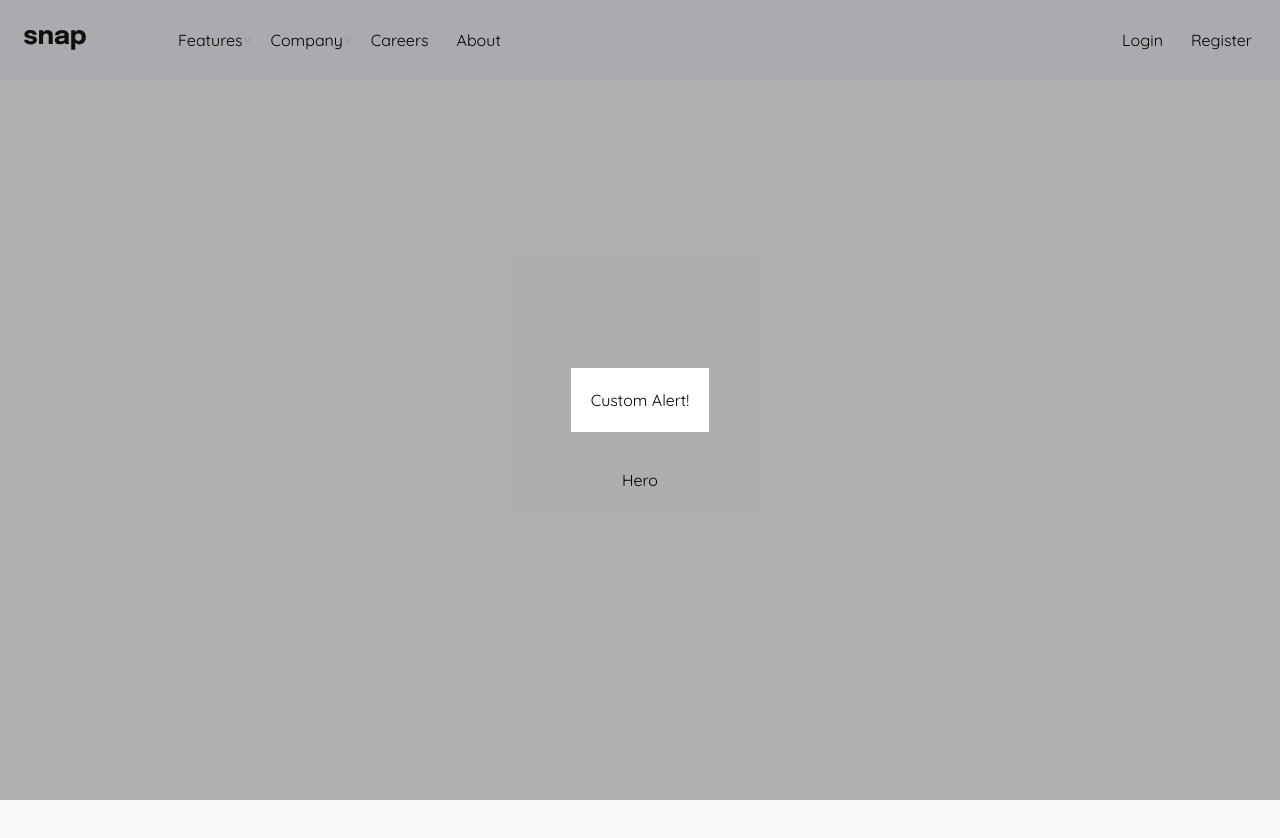
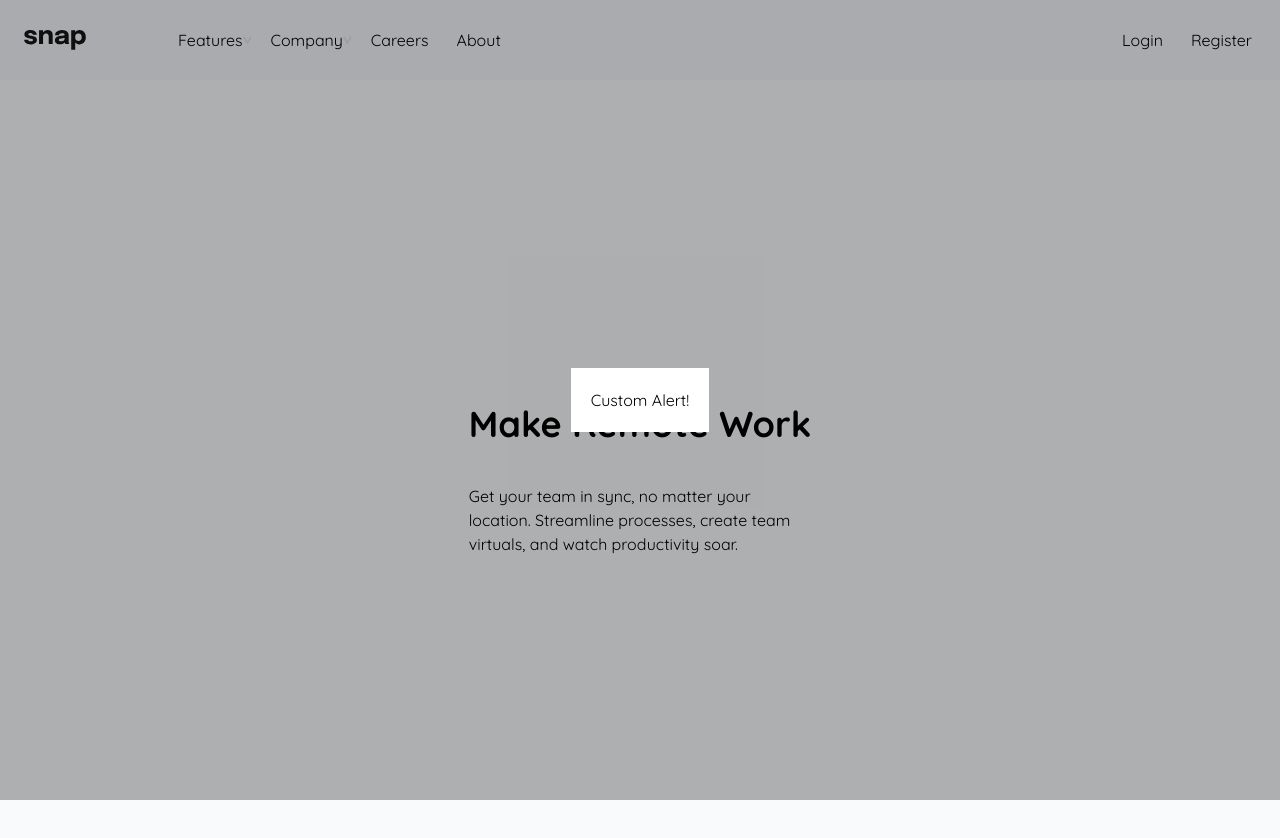
Before and after one commit to nickelzon/intro-section-with-dropdown-nav, a React (Vite) app: page / in a window 1280 px wide. Shown: the top 838 px of the page. Built offline with nearby package versions, Linux system fonts and the light colour scheme; the HTML template or start-up script is replaced by a standard one.

Commit message:
title and desc

```diff
--- a/src/Components/Hero.jsx
+++ b/src/Components/Hero.jsx
@@ -5,6 +5,23 @@ import { menu } from "../Constants";
 import { Alert } from "./Alert";
 import { footerimg } from "../Constants";
 import { herodesktop, heromobile } from "../images";
+
+const TitleAndDesc = () => {
+  const style = {
+    title: "text-4xl font-black",
+  };
+  return (
+    <div className="title-and-desc grid gap-10">
+      <h1 className={style.title}>Make Remote Work</h1>
+      <div>
+        <span>
+          Get your team in sync, no matter your location. Streamline processes,
+          create team virtuals, and watch productivity soar.
+        </span>
+      </div>
+    </div>
+  );
+};
 
 const Hero = () => {
   const toggle = useContext(toggleContext);
@@ -19,7 +36,7 @@ const Hero = () => {
       }`}
     >
       <div>
-        <span>Hero</span>
+        <TitleAndDesc />
       </div>
       <div
         className={`${!toggle.toggleMenu ? "hidden" : "flex"} bg-slate-100 p-5`}
--- a/src/index.css
+++ b/src/index.css
@@ -33,15 +33,23 @@ button {
 }
 
 .hero > div:first-child {
+  overflow: hidden;
   display: flex;
   justify-content: center;
   align-items: center;
+  padding: 10px;
   /* border: 1px solid red; */
 }
 
 .hero > div:last-child {
   /* justify-content: center; */
   /* align-items: center; */
+  /* border: 1px solid red; */
+}
+
+.title-and-desc > div {
+  min-width: 25ch;
+  max-width: 35ch;
   /* border: 1px solid red; */
 }
 
```
